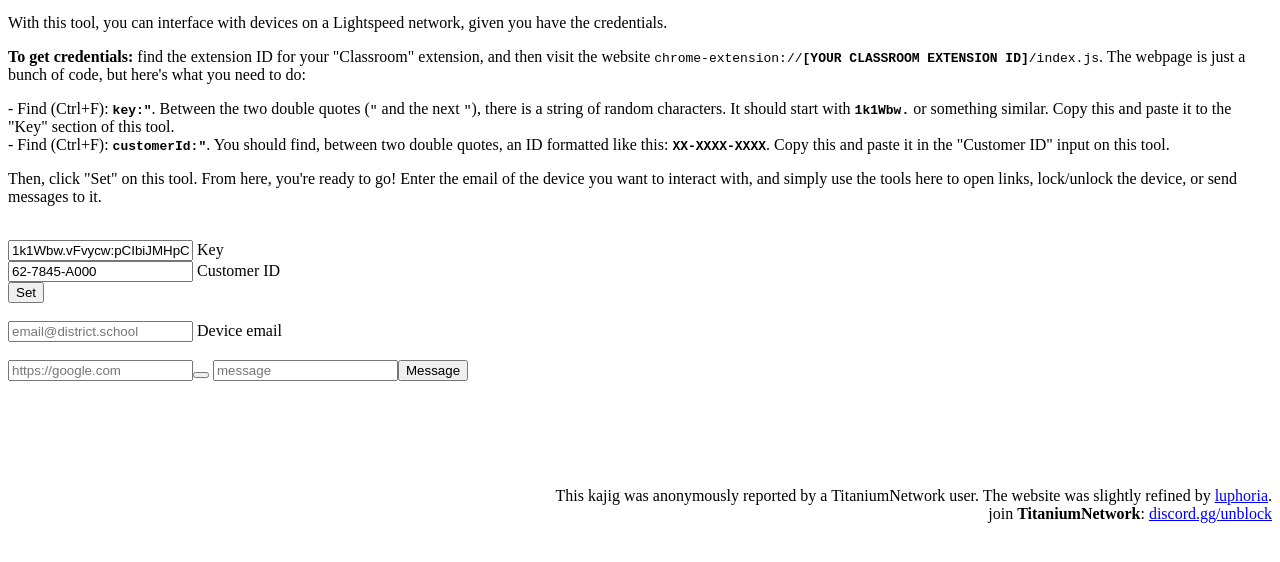
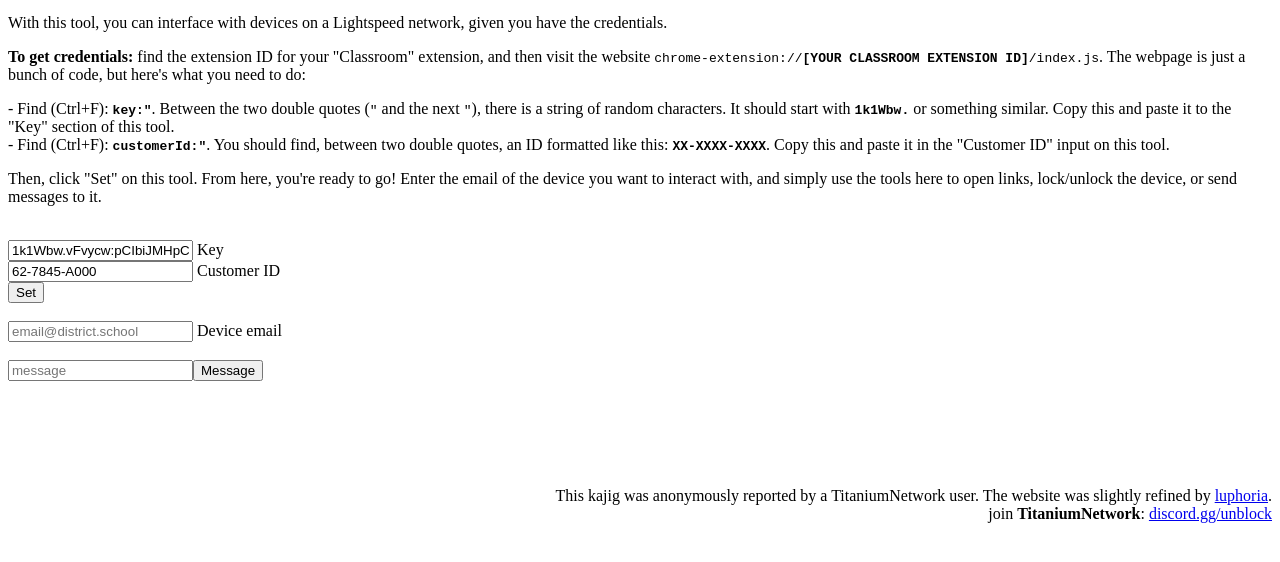
Before and after one commit to GalaxyJumper/galaxyjumper.github.io, a plain HTML site: page lightspeed-remote/index.html in a window 1280 px wide. Shown: the part 100-662 px from the top of the page. Drawn offline with Linux system fonts and the light colour scheme.

Commit message:
Update index.html

```diff
--- a/lightspeed-remote/index.html
+++ b/lightspeed-remote/index.html
@@ -38,10 +38,6 @@
 
     <input id="studentId" placeholder="email@district.school" value="" /> Device email
     <br /><br />
-
-    <input id="urlInput" placeholder="https://google.com" /><button
-      onclick="openUrl(document.getElementById('urlInput').value)"
-    ></button>
 
     <input id="msg" placeholder="message" /><button
       onclick="sendMessage(document.getElementById('msg').value)"
```
